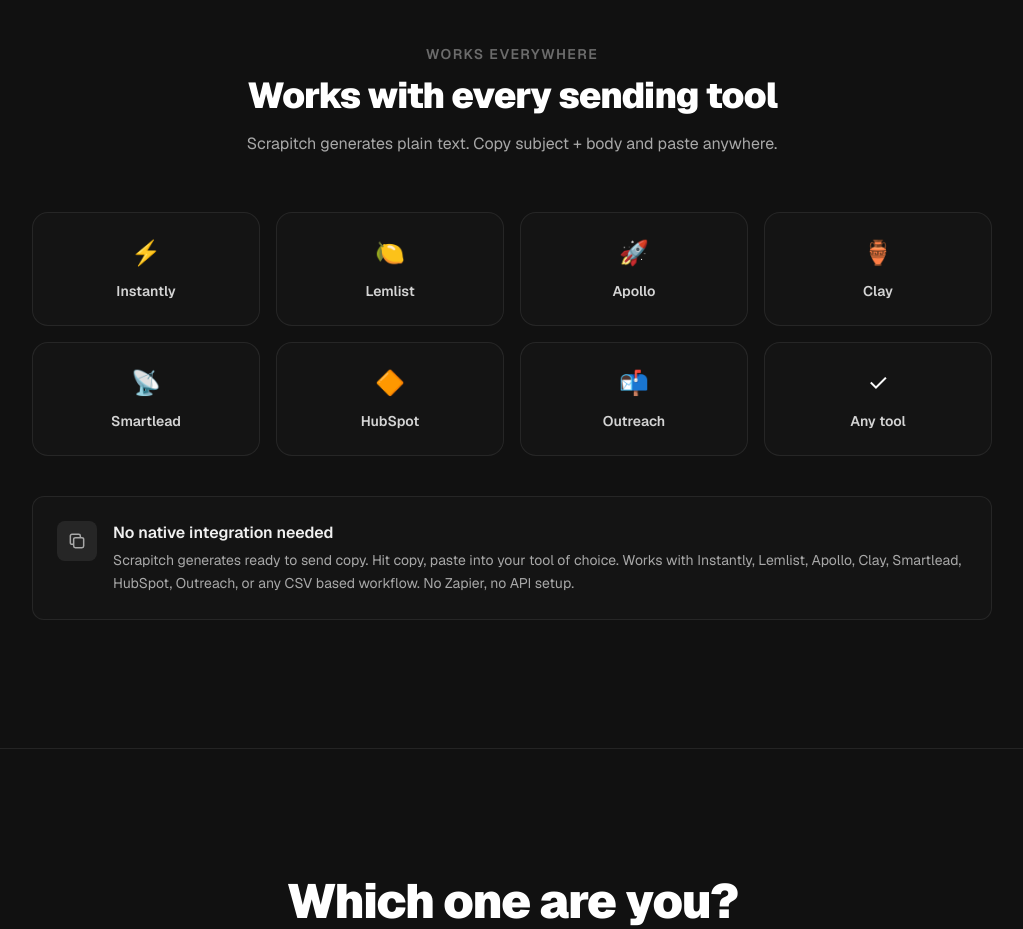
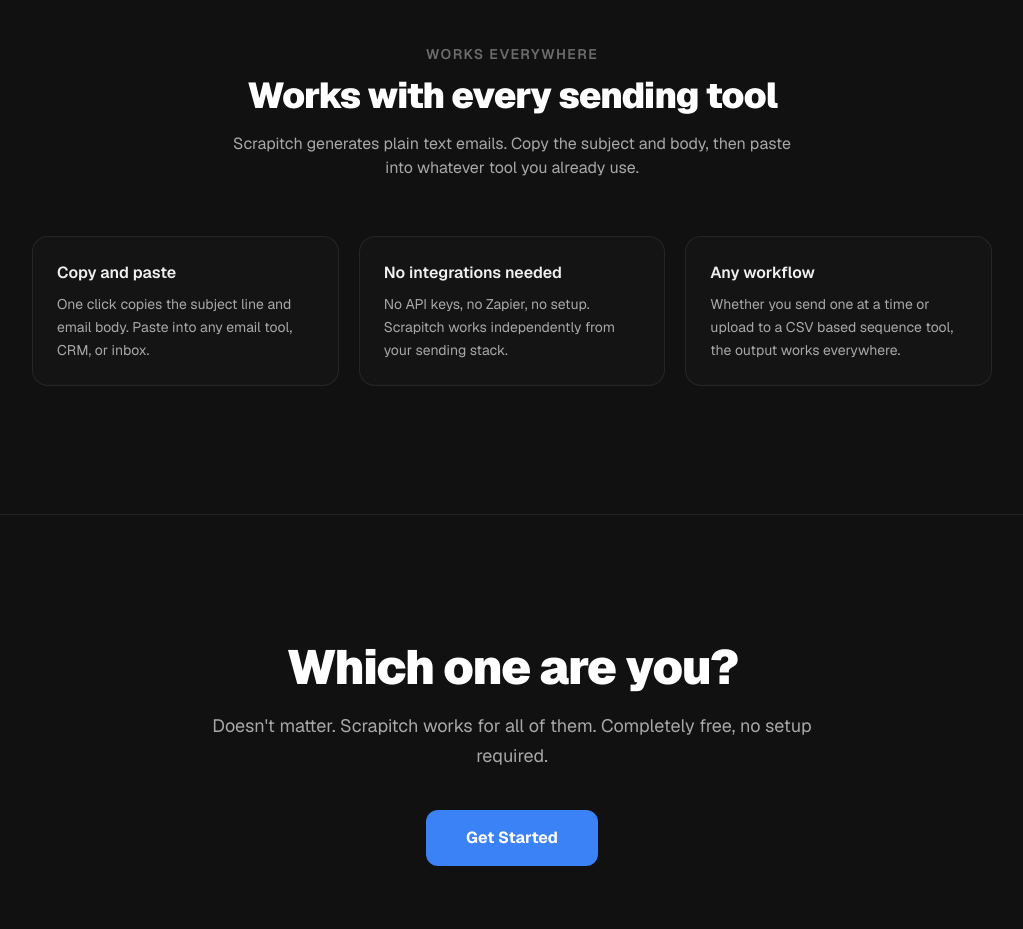
Before and after one commit to kishanpreetam/scrapitch, a Next.js app in the folder scrapitch-frontend/: page /use-cases in a window 1280 px wide. Shown: the part 4980-5909 px from the top of the page, without its empty margins (128-1151 px from the left). Built offline with nearby package versions, Linux system fonts and the light colour scheme; no server answers.

Commit message:
fix: remove competitor brand names from use cases page

```diff
--- a/scrapitch-frontend/app/use-cases/page.tsx
+++ b/scrapitch-frontend/app/use-cases/page.tsx
@@ -3,7 +3,7 @@
 import Navbar from "@/components/Navbar";
 import Footer from "@/components/Footer";
 import Reveal from "@/components/Reveal";
-import { UseCaseCard, SendingToolGrid } from "@/components/UseCasesInteractive";
+import { UseCaseCard } from "@/components/UseCasesInteractive";
 
 export const metadata: Metadata = {
   title: "Use Cases — Scrapitch",
@@ -228,29 +228,24 @@
                   Works with every sending tool
                 </h2>
                 <p className="text-[#a8a8a8] max-w-xl mx-auto">
-                  Scrapitch generates plain text. Copy subject + body and paste anywhere.
+                  Scrapitch generates plain text emails. Copy the subject and body, then paste into whatever tool you already use.
                 </p>
               </div>
             </Reveal>
 
             <Reveal delay={100}>
-              <SendingToolGrid />
-            </Reveal>
-
-            <Reveal delay={200}>
-              <div className="mt-10 rounded-xl border border-white/8 bg-[#141414] p-6">
-                <div className="flex items-start gap-4">
-                  <div className="shrink-0 rounded-lg bg-white/8 p-2.5">
-                    <svg className="w-5 h-5 text-[#a8a8a8]" fill="none" viewBox="0 0 24 24" stroke="currentColor" strokeWidth={1.8}>
-                      <path strokeLinecap="round" strokeLinejoin="round" d="M8 16H6a2 2 0 01-2-2V6a2 2 0 012-2h8a2 2 0 012 2v2m-6 12h8a2 2 0 002-2v-8a2 2 0 00-2-2h-8a2 2 0 00-2 2v8a2 2 0 002 2z" />
-                    </svg>
-                  </div>
-                  <div>
-                    <p className="font-semibold text-[#f0f0f0] mb-1">No native integration needed</p>
-                    <p className="text-sm text-[#a8a8a8] leading-relaxed">
-                      Scrapitch generates ready to send copy. Hit copy, paste into your tool of choice. Works with Instantly, Lemlist, Apollo, Clay, Smartlead, HubSpot, Outreach, or any CSV based workflow. No Zapier, no API setup.
-                    </p>
-                  </div>
+              <div className="grid sm:grid-cols-3 gap-5">
+                <div className="rounded-2xl border border-white/8 bg-[#141414] p-6">
+                  <p className="font-semibold text-[#f0f0f0] mb-2">Copy and paste</p>
+                  <p className="text-sm text-[#a8a8a8] leading-relaxed">One click copies the subject line and email body. Paste into any email tool, CRM, or inbox.</p>
+                </div>
+                <div className="rounded-2xl border border-white/8 bg-[#141414] p-6">
+                  <p className="font-semibold text-[#f0f0f0] mb-2">No integrations needed</p>
+                  <p className="text-sm text-[#a8a8a8] leading-relaxed">No API keys, no Zapier, no setup. Scrapitch works independently from your sending stack.</p>
+                </div>
+                <div className="rounded-2xl border border-white/8 bg-[#141414] p-6">
+                  <p className="font-semibold text-[#f0f0f0] mb-2">Any workflow</p>
+                  <p className="text-sm text-[#a8a8a8] leading-relaxed">Whether you send one at a time or upload to a CSV based sequence tool, the output works everywhere.</p>
                 </div>
               </div>
             </Reveal>
```
